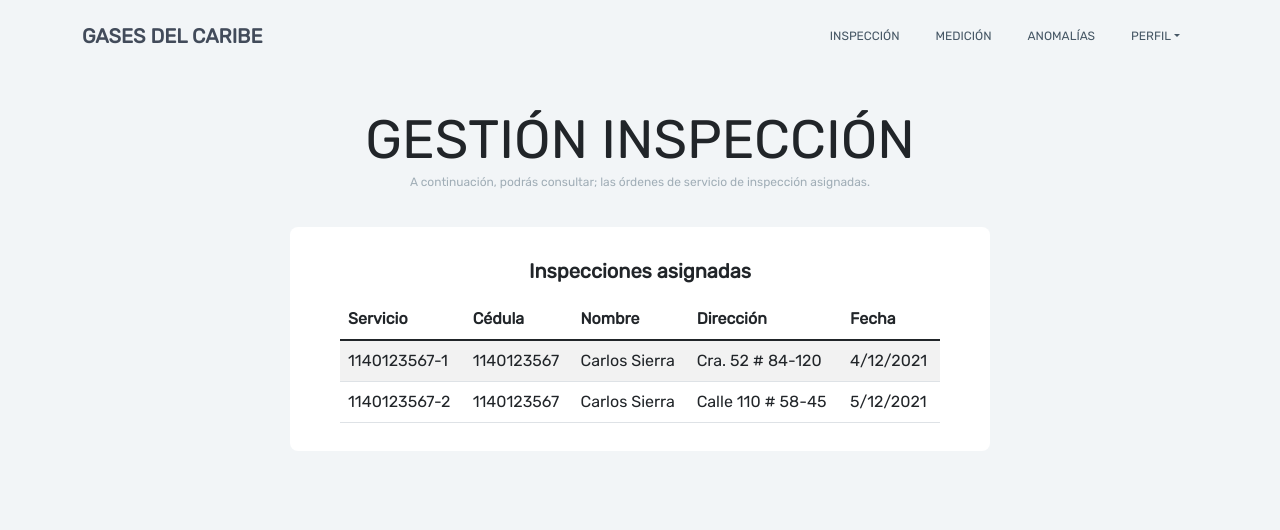
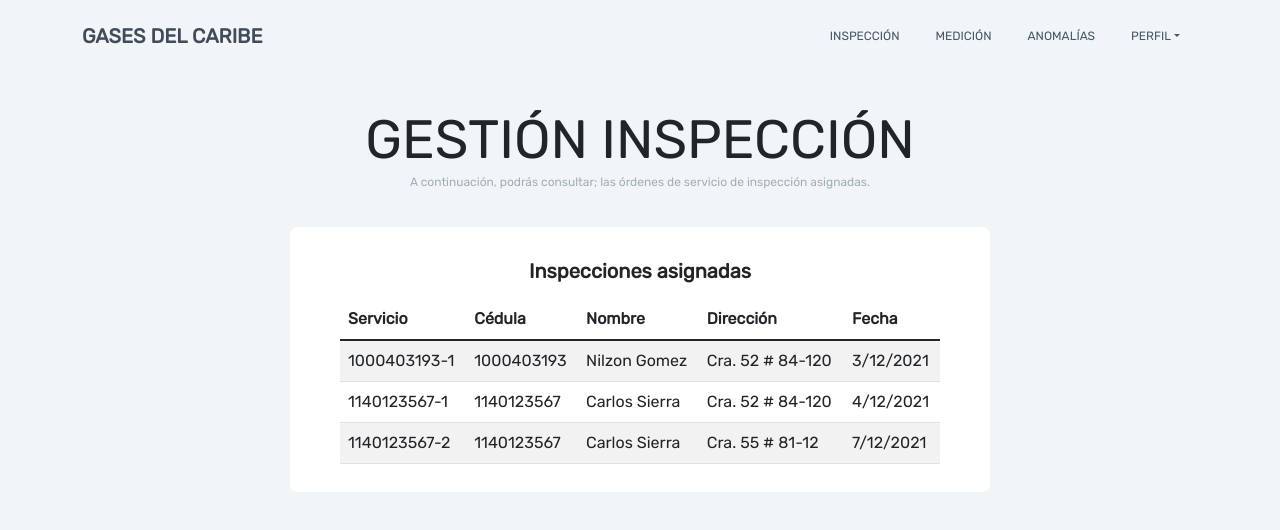
Before and after one commit to EnvelopedCode/Plataforma, a React (Create React App) app: page /GestionInspeccion in a window 1280 px wide. Shown: the top 530 px of the page. Built offline with nearby package versions, Linux system fonts and the light colour scheme.

Commit message:
Sprint #3

```diff
--- a/src/mocks/Inspeccion/tareas.js
+++ b/src/mocks/Inspeccion/tareas.js
@@ -1,16 +1,25 @@
-const itinerario = [
+const tareas = [
     {
       "servicio": "1000403193-1",
       "cedula":"1000403193",
       "nombre": "Nilzon Gomez",
       "direccion": "Cra. 52 # 84-120",
-      "fecha": "3/12/2021",
-      "consumo": "",
-      "valor": ""
+      "fecha": "3/12/2021"
     },
     {
-
+      "servicio": "1140123567-1",
+      "cedula": "1140123567",
+      "nombre": "Carlos Sierra",
+      "direccion": "Cra. 52 # 84-120",
+      "fecha": "4/12/2021"
+    },
+    {
+      "servicio": "1140123567-2",
+      "cedula": "1140123567",
+      "nombre": "Carlos Sierra",
+      "direccion": "Cra. 55 # 81-12",
+      "fecha": "7/12/2021"
     }
   ]
 
-  export default itinerario
+  export default tareas
--- /dev/null
+++ b/src/mocks/Servicios/servicios.js
@@ -0,0 +1,30 @@
+const servicios = [
+    {
+      "servicio": "1000403193-1",
+      "cedula":"1000403193",
+      "nombre": "Nilzon Alejandro",
+      "apellido": "Gomez",
+      "departamento": "valledupar",
+      "municipio": "",
+      "direccion": "Cra. 52 # 84-120",
+      "barrio": "Buenavista",
+      "estrato": "3",
+      "fecha": "3/12/2021"
+
+    },
+    {
+      "servicio": "1000403193-2",
+      "cedula":"1000403193",
+      "nombre": "Nilzon Alejandro",
+      "apellido": "Gomez",
+      "departamento": "San Jose",
+      "municipio": "",
+      "direccion": "Cra. 52 # 84-120",
+      "barrio": "Las Brisas",
+      "estrato": "4",
+      "fecha": "7/12/2021"
+
+    }
+  ]
+
+  export default servicios
--- a/src/pages/Facturacion/GestionFacturacion.jsx
+++ b/src/pages/Facturacion/GestionFacturacion.jsx
@@ -1,7 +1,7 @@
 import React from 'react'
 import NavbarTecnico from '../../components/NavbarUsuario';
 import Titulo from '../../components/Titulo';
-import { useState } from 'react';
+import { useState, useEffect } from 'react';
 import existencias from '../../mocks/Facturacion/facturas';
 
 export default function GestionFacturacion() {
@@ -14,34 +14,54 @@ export default function GestionFacturacion() {
 
         let servicio = []
 
-        facturas.push(existencias[indice].servicio)
-        facturas.push(existencias[indice].cedula)
-        facturas.push(existencias[indice].nombre)
-        facturas.push(existencias[indice].apellido)
-        facturas.push(existencias[indice].departamento)
-        facturas.push(existencias[indice].municipio)
-        facturas.push(existencias[indice].direccion)
-        facturas.push(existencias[indice].barrio)
-        facturas.push(existencias[indice].estrato)
-        facturas.push(existencias[indice].fecha)
+        servicio.push(existencias[indice].servicio)
+        servicio.push(existencias[indice].cedula)
+        servicio.push(existencias[indice].nombre)
+        servicio.push(existencias[indice].apellido)
+        servicio.push(existencias[indice].departamento)
+        servicio.push(existencias[indice].municipio)
+        servicio.push(existencias[indice].direccion)
+        servicio.push(existencias[indice].barrio)
+        servicio.push(existencias[indice].estrato)
+        servicio.push(existencias[indice].fecha)
 
-        existencias.push(servicio);
+        facturas.push(servicio);
         console.log(servicio);
 
       }
 
-    const [getFacturas, setGetFacturas] = useState() //Este estado representa los registros del usuario en cuanto se carga la pagina (se manda un GET)
 
+    const [getFacturas, setGetFacturas] = useState(facturas) //Este estado representa los registros del usuario en cuanto se carga la pagina (se manda un GET)
     const [formulario, setFormulario] = useState(false)
     const [titulo, setTitulo] = useState("");
+    const [informacion, setInformacion] =useState([]);
+
+    const Informacion = (servicio) => {
+        for(let registro in facturas){
+
+            if(facturas[registro][0] === servicio){
+                setInformacion(facturas[registro]);
+            }
+        }
+    }
 
     const buscarRegistro = (event) => {
         event.preventDefault();
         setTitulo(event.target.value);
+        Informacion(event.target.value);
         setFormulario(true);
     }
 
     //POR HACER: Imprimir titulo en la generacion de la informacion
+
+    useEffect(() => {
+        console.log(facturas);
+    }, [])
+
+    useEffect(() => {
+        console.log("Evaluar")
+        console.log(informacion)
+    }, [informacion])
 
     return (
       <React.Fragment>
@@ -57,9 +77,9 @@ export default function GestionFacturacion() {
                     <p className="d-xl-flex justify-content-xl-center align-items-xl-center" style={{textAlign: "center",fontSize: "12px",color: "#A1AEB7",marginBottom: "0px",paddingRight: "32px",paddingLeft: "32px"}}>Listado de servicios asociados a tu cédula.<br /></p>
                     <div className="d-flex d-xl-flex justify-content-center justify-content-xl-center" style={{marginTop: "24px",marginBottom: "24px"}}>
                         <form method="post" style={{width: "260px"}}>
-                            {getFacturas.map((factura) =>
+                            {getFacturas.map((registro) =>
                             <div className="d-xl-flex justify-content-xl-center mb-3" style={{width: "55%",marginLeft: "22%"}}>
-                                <button className="btn btn-primary d-block w-100" onClick={buscarRegistro} value={factura} type="button" style={{background: "#424B5A",borderColor: "#424B5A",fontSize: "12px"}}>{factura}</button>
+                                <button className="btn btn-primary d-block w-100" onClick={buscarRegistro} value={registro[0]} type="button" style={{background: "#424B5A",borderColor: "#424B5A",fontSize: "12px"}}>{registro[0]}</button>
                             </div>
                             )}
                         </form>
@@ -74,33 +94,41 @@ export default function GestionFacturacion() {
                     <div className="d-flex d-xl-flex justify-content-center justify-content-xl-center" style={{marginTop: "24px",marginBottom: "24px"}}>
                         <form method="post" style={{width: "260px"}}>
                             <div className="mb-3" style={{fontSize: "12px"}}>
-                                <p style={{color: "#A1AEB7",marginBottom: "0px",paddingBottom: "4px"}}>Cédula</p><input className="form-control form-control-sm" type="text" name="Cedula" placeholder="Cédula" style={{fontSize: "14px",marginBottom: "4px"}} readonly=""/>
+                                <p style={{color: "#A1AEB7",marginBottom: "0px",paddingBottom: "4px"}}>Cédula</p>
+                                <input className="form-control form-control-sm" type="text" name="Cedula" value={informacion[1]} style={{fontSize: "14px",marginBottom: "4px"}} readonly=""/>
                             </div>
                             <div className="mb-3" style={{fontSize: "12px"}}>
-                                <p style={{color: "#A1AEB7",marginBottom: "0px",paddingBottom: "4px"}}>Nombre</p><input className="form-control form-control-sm" type="text" name="Nombre" placeholder="Nombre" style={{marginBottom: "4px"}} readonly="" />
+                                <p style={{color: "#A1AEB7",marginBottom: "0px",paddingBottom: "4px"}}>Nombre</p>
+                                <input className="form-control form-control-sm" type="text" name="Nombre" value={informacion[2]} style={{marginBottom: "4px"}} readonly="" />
                             </div>
                             <div className="mb-3" style={{fontSize: "12px"}}>
-                                <p style={{color: "#A1AEB7",marginBottom: "0px",paddingBottom: "4px"}}>Apellido</p><input className="form-control form-control-sm" type="text" name="Apellido" placeholder="Apellido" style={{marginBottom: "4px"}} readonly="" />
+                                <p style={{color: "#A1AEB7",marginBottom: "0px",paddingBottom: "4px"}}>Apellido</p>
+                                <input className="form-control form-control-sm" type="text" name="Apellido" value={informacion[3]} style={{marginBottom: "4px"}} readonly="" />
                             </div>
-                            <div className="d-xl-flex justify-content-xl-center mb-3" style={{width: "50%",marginLeft: "25%",fontSize: "14px"}}><button className="btn btn-primary d-block w-100" type="button" style={{background: "#424B5A",borderColor: "#424B5A",fontSize: "14px"}} data-bs-target="#modal-1" data-bs-toggle="modal">Ver facturación</button></div>
-                            <p className="d-xl-flex justify-content-xl-center align-items-xl-center" style={{textAlign: "center",fontSize: "12px",color: "#A1AEB7",marginBottom: "24px",paddingRight: "32px",paddingLeft: "32px",borderColor: "#A1AEB7"}}>Información básica del servicio asociado al cliente.<br /></p>
+                            <div className="d-xl-flex justify-content-xl-center mb-3" style={{width: "50%",marginLeft: "25%",fontSize: "14px"}}>
+                                <button className="btn btn-primary d-block w-100" type="button" style={{background: "#424B5A",borderColor: "#424B5A",fontSize: "14px"}} data-bs-target="#modal-1" data-bs-toggle="modal">Ver facturación</button>
+                            </div>
+                            <p className="d-xl-flex justify-content-xl-center align-items-xl-center" style={{textAlign: "center",fontSize: "12px",color: "#A1AEB7",marginBottom: "24px",paddingRight: "32px",paddingLeft: "32px",borderColor: "#A1AEB7"}}>Información básica del servicio asociado al cliente.<br />
+                            </p>
                             <div className="mb-3" style={{fontSize: "12px"}}>
-                                <p style={{color: "#A1AEB7",marginBottom: "0px",paddingBottom: "4px"}}>Departamento</p><input className="form-control form-control-sm" type="text" name="Departamento" placeholder="Atlántico" style={{fontSize: "14px",marginBottom: "4px"}} required="" readonly="" />
+                                <p style={{color: "#A1AEB7",marginBottom: "0px",paddingBottom: "4px"}}>Departamento</p>
+                                <input className="form-control form-control-sm" type="text" name="Departamento" value={informacion[4]} style={{fontSize: "14px",marginBottom: "4px"}} required="" readonly="" />
                             </div>
                             <div className="mb-3" style={{fontSize: "12px"}}>
-                                <p style={{color: "#A1AEB7",marginBottom: "0px",paddingBottom: "4px"}}>Municipio</p><input className="form-control form-control-sm" type="text" name="Municipio" placeholder="Barranquilla" style={{fontSize: "14px",marginBottom: "4px"}} required="" readonly="" />
+                                <p style={{color: "#A1AEB7",marginBottom: "0px",paddingBottom: "4px"}}>Municipio</p><input className="form-control form-control-sm" type="text" name="Municipio" value={informacion[5]} style={{fontSize: "14px",marginBottom: "4px"}} required="" readonly="" />
                             </div>
                             <div className="mb-3" style={{fontSize: "12px"}}>
-                                <p style={{color: "#A1AEB7",marginBottom: "0px",paddingBottom: "4px"}}>Dirección</p><input className="form-control form-control-sm" type="text" name="Direccion" placeholder="Carrera 52 # 98 - 120" style={{fontSize: "14px",marginBottom: "4px"}} required="" readonly="" />
+                                <p style={{color: "#A1AEB7",marginBottom: "0px",paddingBottom: "4px"}}>Dirección</p><input className="form-control form-control-sm" type="text" name="Direccion" value={informacion[6]} style={{fontSize: "14px",marginBottom: "4px"}} required="" readonly="" />
                             </div>
                             <div className="mb-3" style={{fontSize: "12px"}}>
-                                <p style={{color: "#A1AEB7",marginBottom: "0px",paddingBottom: "4px"}}>Barrio</p><input className="form-control form-control-sm" type="text" name="Barrio" placeholder="Buenavista" style={{fontSize: "14px",marginBottom: "4px"}} required="" readonly="" />
+                                <p style={{color: "#A1AEB7",marginBottom: "0px",paddingBottom: "4px"}}>Barrio</p><input className="form-control form-control-sm" type="text" name="Barrio" value={informacion[7]} style={{fontSize: "14px",marginBottom: "4px"}} required="" readonly="" />
                             </div>
                             <div className="mb-3" style={{fontSize: "12px"}}>
-                                <p style={{color: "#A1AEB7",marginBottom: "0px",paddingBottom: "4px"}}>Estrato</p><input className="form-control form-control-sm" type="text" name="Estrato" placeholder="5" style={{fontSize: "14px",marginBottom: "4px"}} required="" readonly="" />
+                                <p style={{color: "#A1AEB7",marginBottom: "0px",paddingBottom: "4px"}}>Estrato</p><input className="form-control form-control-sm" type="text" name="Estrato" value={informacion[8]} style={{fontSize: "14px",marginBottom: "4px"}} required="" readonly="" />
                             </div>
                             <div className="mb-3" style={{fontSize: "12px"}}>
-                                <p style={{color: "#A1AEB7",marginBottom: "0px",paddingBottom: "4px"}}>Próxima de facturación</p><input className="form-control form-control-sm" name="Fecha" placeholder="Fecha inicio" style={{fontSize: "14px",marginBottom: "4px",color: 'rgba(33,37,41,0.7)'}} type="date" required="" readonly="" />
+                                <p style={{color: "#A1AEB7",marginBottom: "0px",paddingBottom: "4px"}}>Próxima de facturación</p>
+                                <input className="form-control form-control-sm" name="Fecha" value={informacion[9]} style={{fontSize: "14px",marginBottom: "4px",color: 'rgba(33,37,41,0.7)'}} type="text" required="" readonly="" />
                             </div>
                         </form>
                     </div>
--- a/src/pages/Inspeccion/GestionInspeccion.jsx
+++ b/src/pages/Inspeccion/GestionInspeccion.jsx
@@ -1,8 +1,26 @@
 import React from "react";
 import NavbarTecnico from "../../components/NavbarTecnico";
 import Titulo from "../../components/Titulo";
+import tareas from "../../mocks/Inspeccion/tareas";
+import { useState } from "react";
 
 export default function GestionInspeccion() {
+
+    const inspecciones = []
+
+    for(let indice in tareas){
+
+        let inspeccion = []
+        inspeccion.push(tareas[indice].servicio)
+        inspeccion.push(tareas[indice].cedula)
+        inspeccion.push(tareas[indice].nombre)
+        inspeccion.push(tareas[indice].direccion)
+        inspeccion.push(tareas[indice].fecha)
+
+        inspecciones.push(inspeccion);
+      }
+
+    const [inspeccionesTabla, setInspeccionesTabla] = useState(inspecciones)
 
     return (
         <React.Fragment>
@@ -34,20 +52,15 @@ export default function GestionInspeccion() {
                                         </tr>
                                     </thead>
                                     <tbody>
+                                        {inspeccionesTabla.map((inspeccion) =>
                                         <tr className="text-nowrap">
-                                            <td>1140123567-1</td>
-                                            <td>1140123567</td>
-                                            <td>Carlos Sierra</td>
-                                            <td>Cra. 52 # 84-120</td>
-                                            <td>4/12/2021</td>
+                                            <td>{inspeccion[0]}</td> {/*servicio*/}
+                                            <td>{inspeccion[1]}</td> {/*cedula*/}
+                                            <td>{inspeccion[2]}</td> {/*nombre*/}
+                                            <td>{inspeccion[3]}</td> {/*direccion*/}
+                                            <td>{inspeccion[4]}</td> {/*fecha*/}
                                         </tr>
-                                        <tr className="text-nowrap">
-                                            <td>1140123567-2</td>
-                                            <td>1140123567</td>
-                                            <td>Carlos Sierra</td>
-                                            <td>Calle 110 # 58-45<br /></td>
-                                            <td>5/12/2021<br /></td>
-                                        </tr>
+                                        )}
                                     </tbody>
                                 </table>
                             </div>
--- a/src/pages/ServiciosGestion/ServiciosGestion.jsx
+++ b/src/pages/ServiciosGestion/ServiciosGestion.jsx
@@ -5,20 +5,36 @@ import RegistroMasivo from '../../components/RegistroMasivo';
 import { useRef } from 'react';
 import { useState, useEffect } from 'react';
 import { Link } from 'react-router-dom';
+import servicios from '../../mocks/Servicios/servicios';
 
 export default function ServiciosGestion() {
 
+    const formularioListado = []
+
+    for(let indice in servicios){
+        let servicio = []
+        servicio.push(servicios[indice].servicio)
+        servicio.push(servicios[indice].cedula)
+        servicio.push(servicios[indice].nombre)
+        servicio.push(servicios[indice].apellido)
+        servicio.push(servicios[indice].departamento)
+        servicio.push(servicios[indice].municipio)
+        servicio.push(servicios[indice].direccion)
+        servicio.push(servicios[indice].barrio)
+        servicio.push(servicios[indice].estrato)
+        servicio.push(servicios[indice].fecha)
+        formularioListado.push(servicio);
+      }
+
     {/*PROVICIONAL*/}
+    const [formulario, setFormulario] = useState([])
     const [registros, setRegistros] = useState([])
     const [informacion, setInformacion] = useState(false)
     const [titulo, setTitulo] = useState("")
     const [cedula, setCedula] = useState("")
 
-    const cedulas = ["1000403193", "1234567890"]
-    const cedula_1 = ["1000403193-1", "1000403193-2", "1000403193-3"]
-    const cedula_2 = ["1234567890-1", "1234567890-2", "1234567890-3", "1234567890-4"]
-
-    let cedulaActual = cedula;
+    const cedulas = ["1000403193"] //Base de datos con cedulas
+    const cedula_1 = [] //Servicios asociados
 
     const departamentoRef = useRef("");
     const municipioRef = useRef("");
@@ -30,6 +46,11 @@ export default function ServiciosGestion() {
     {/*PROVICIONAL*/}
 
     const buscarCedula = (event) => { //Valida la cedula y realiza la busqueda de servicios asociados
+        setFormulario([])
+        setRegistros([])
+        setInformacion(false)
+        setTitulo("")
+        setCedula("")
 
         if (event.key === 'Enter') {
 
@@ -62,42 +83,28 @@ export default function ServiciosGestion() {
 
             if(flag === false){
 
-                setCedula(ced)
                 errorC = "";
                 cedulaError.innerHTML = errorC;
 
-                function cedulaEncontrar(ced){
                 for(let cedula in cedulas){
 
                     if(ced === cedulas[cedula]){
 
-                            return cedulas[cedula]
-                            //break;
-                        }
-                    }
-                }
-
-                let resultado = cedulaEncontrar(ced) //Resultado de la busqueda de la cedula en base de datos
-
-                console.log("EVALUAR")
-                console.warn(resultado)
-                console.log("EVALUAR")
-
-                if(resultado === "1000403193"){
-                    setRegistros(cedula_1)
-
-                } else if (resultado === "1234567890"){
-                    setRegistros(cedula_2)
+                        setCedula(cedulas[cedula])
+                        setInformacion(false)
 
                     } else{ //No se encontro la cedula
+
                         setRegistros([])
                         setInformacion(false)
                         errorC = "No se encontro la cedula"
                         cedulaError.innerHTML = errorC;
 
                     }
+                }
 
             } else { //Hubieron errores al ingresar la cedula
+                console.log("Error de sintaxis")
                 cedulaError.innerHTML = errorC;
                 setRegistros([]);
             }
@@ -108,8 +115,12 @@ export default function ServiciosGestion() {
     const buscarRegistro = (event) => { //Despliega la informacion individual de un servicio
         event.preventDefault();
         setTitulo(event.target.value);
-        setCedula(cedulaActual);
         setInformacion(true);
+        for(let dato in formularioListado){
+            if(formularioListado[dato][0] === event.target.value){
+                setFormulario(formularioListado[dato])
+            }
+        }
 
     }
 
@@ -178,7 +189,7 @@ export default function ServiciosGestion() {
             fechaIngresoRef.current.value = "";
 
             let servicioG = {
-                "cedula": cedulaActual,
+                "cedula": cedula,
                 "nombre": "Nilzon", //Traer de Base de datos
                 "apellido": "Gomez", //Traer de Base de datos
                 "departamento": departamento,
@@ -245,6 +256,20 @@ export default function ServiciosGestion() {
 
     }, [informacion])
 
+    useEffect(() => {
+
+        console.warn("DETECTO LA CEDULA")
+
+        for(let servicio in formularioListado){
+            if(formularioListado[servicio][1] === cedula){
+                cedula_1.push(formularioListado[servicio][0]) //Agarramos servicios asociados
+            }
+        }
+        console.log(cedula_1)
+        setRegistros(cedula_1)
+
+    }, [cedula])
+
 
     return (
         <React.Fragment>
@@ -287,15 +312,15 @@ export default function ServiciosGestion() {
                         <form method="post" style={{width: "260px"}}>
                                 <div className="mb-3" style={{fontSize: "12px"}}>
                                     <p style={{color: "#A1AEB7",marginBottom: "0px",paddingBottom: "4px"}}>Cedula</p>
-                                    <input className="form-control form-control-sm" type="text" name="Cedula" placeholder="Cédula" value={cedulaActual} style={{fontSize: "14px",marginBottom: "4px"}} readonly="" />
+                                    <input className="form-control form-control-sm" type="text" name="Cedula" placeholder={formulario[1]} style={{fontSize: "14px",marginBottom: "4px"}} readonly="" />
                                 </div>
                                 <div className="mb-3" style={{fontSize: "12px"}}>
                                     <p style={{color: "#A1AEB7",marginBottom: "0px",paddingBottom: "4px"}}>Nombre</p>
-                                    <input className="form-control form-control-sm" type="text" name="Nombre" placeholder="Nombre" style={{marginBottom: "4px"}} readonly="" />
+                                    <input className="form-control form-control-sm" type="text" name="Nombre" placeholder={formulario[2]} style={{marginBottom: "4px"}} readonly="" />
                                 </div>
                                 <div className="mb-3" style={{fontSize: "12px"}}>
                                     <p style={{color: "#A1AEB7",marginBottom: "0px",paddingBottom: "4px"}}>Apellido</p>
-                                    <input className="form-control form-control-sm" type="text" name="Apellido" placeholder="Apellido" style={{marginBottom: "4px"}} readonly="" />
+                                    <input className="form-control form-control-sm" type="text" name="Apellido" placeholder={formulario[3]} style={{marginBottom: "4px"}} readonly="" />
                                 </div>
                                 <div className="d-xl-flex justify-content-xl-center mb-3" style={{width: "50%",marginLeft: "25%",fontSize: "14px"}}>
                                     <button className="btn btn-primary d-block w-100" type="button" style={{background: "#424B5A",borderColor: "#424B5A",fontSize: "14px"}} data-bs-target="#modal-1" data-bs-toggle="modal">Ver facturación</button>
@@ -325,12 +350,12 @@ export default function ServiciosGestion() {
                                 </div>
                                 <div className="mb-3" style={{fontSize: "12px"}}>
                                     <p style={{color: "#A1AEB7",marginBottom: "0px",paddingBottom: "4px"}}>Dirección</p>
-                                    <input ref={direccionRef} className="form-control form-control-sm" type="text" id="direccion" name="Direccion" placeholder="Carrera 52 # 98 - 120" style={{fontSize: "14px",marginBottom: "4px"}} required="" />
+                                    <input ref={direccionRef} className="form-control form-control-sm" type="text" id="direccion" name="Direccion" placeholder={formulario[6]} style={{fontSize: "14px",marginBottom: "4px"}} required="" />
                                     <p id="direccionError" value="" style={{color: "var(--bs-red)"}}></p>
                                 </div>
                                 <div className="mb-3" style={{fontSize: "12px"}}>
                                     <p style={{color: "#A1AEB7",marginBottom: "0px",paddingBottom: "4px"}}>Barrio</p>
-                                    <input ref={barrioRef} className="form-control form-control-sm" type="text" id="barrio" name="Barrio" placeholder="Buenavista" style={{fontSize: "14px",marginBottom: "4px"}} required />
+                                    <input ref={barrioRef} className="form-control form-control-sm" type="text" id="barrio" name="Barrio" placeholder={formulario[7]} style={{fontSize: "14px",marginBottom: "4px"}} required />
                                     <p id="barrioError" value="" style={{color: "var(--bs-red)"}}></p>
                                 </div>
                                 <div className="mb-3" style={{fontSize: "12px"}}>
```
Also changed, not shown: src/mocks/Usuarios/cedulas.js (added, +10 -0 lines), src/pages/Facturacion/Facturacion.jsx (+24 -7 lines), src/Tareas.txt. Lines whose indentation alone changed are shown as unchanged.
